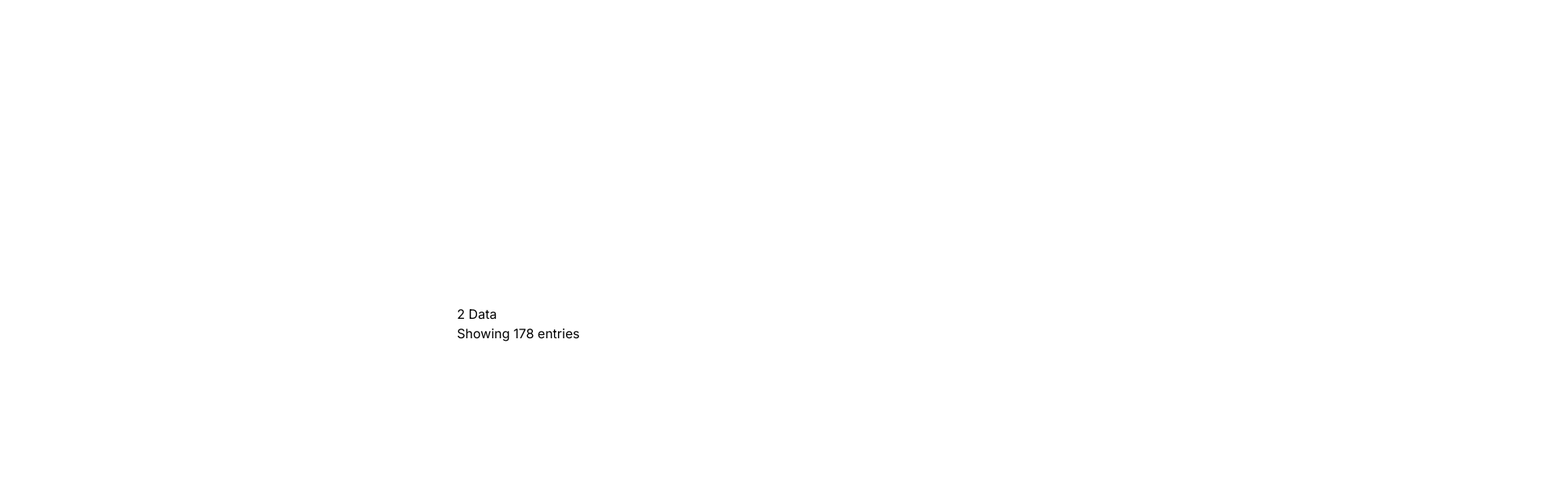
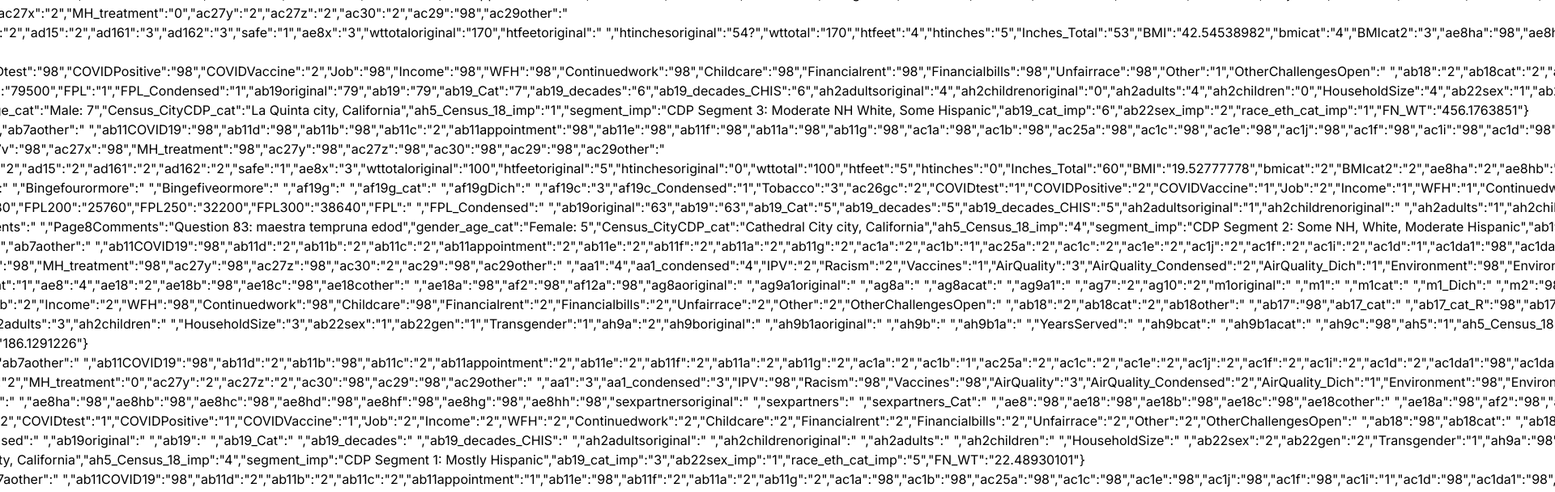
Before and after one commit to Team-Memory-Leak/health_dashboard, a Next.js app: page / in a window 1280 px wide. Shown: the top 608 px of the page at 81% size, 1920 px wide, since content can reach past the window. Built offline with nearby package versions, Linux system fonts and the light colour scheme.

Commit message:
Gender Data Visual

```diff
--- a/src/components/GenderData.jsx
+++ b/src/components/GenderData.jsx
@@ -14,6 +14,11 @@ export default function LanguageFilter({ languageCode = "2" }) {
     <div>
       <h2>{languageCode} Data</h2>
       <p>Showing {filtered.length} entries</p>
+      <ul>
+        {filtered.slice(0, 10).map((row, i) => (
+          <li key={i}>{JSON.stringify(row)}</li>
+        ))}
+      </ul>
     </div>
   );
 }
```
